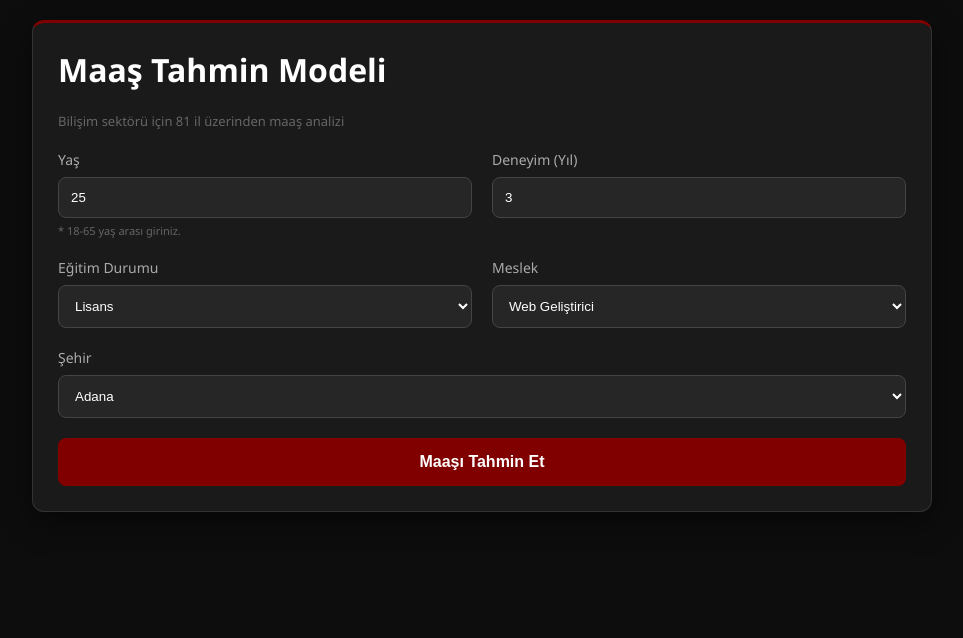
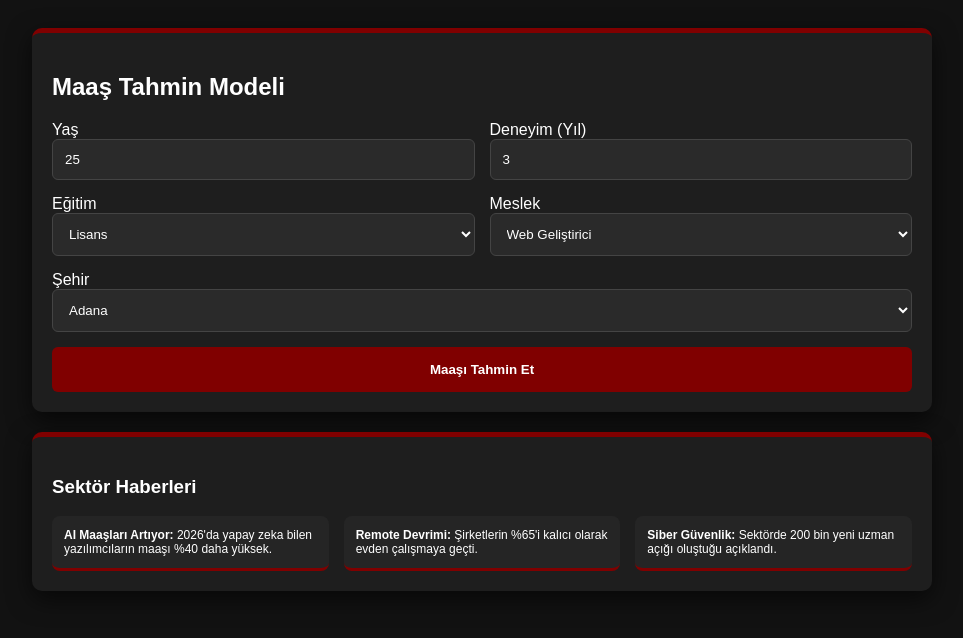
Before and after one commit to kayisdagasli-cmd/maas-tahmini-modeli, a Flask app: page / in a window 1280 px wide. Shown: the top 638 px of the page, without its empty margins (158-1121 px from the left). Run offline with Flask 3, Linux system fonts and the light colour scheme; some libraries are stand-ins or nearby versions.

Commit message:
Update index.html

```diff
--- a/templates/index.html
+++ b/templates/index.html
@@ -2,107 +2,75 @@
 <html lang="tr">
 <head>
     <meta charset="UTF-8">
-    <meta name="viewport" content="width=device-width, initial-scale=1.0">
-    <title>Maaş Tahmin Modeli</title>
+    <title>Maaş Tahmin Modeli | Kariyer Analizi</title>
+    <script src="https://cdn.jsdelivr.net/npm/countup.js@2.0.7/dist/countUp.min.js"></script>
     <style>
-        :root { --bordo: #800000; --koyu-bg: #0d0d0d; --kart-bg: #1a1a1a; }
-        body { font-family: 'Segoe UI', sans-serif; background-color: var(--koyu-bg); color: #e0e0e0; margin: 0; padding: 20px; }
+        :root { --bordo: #800000; --koyu: #121212; --kart: #1e1e1e; --text: #ffffff; }
+        body { background: var(--koyu); color: var(--text); font-family: sans-serif; padding: 20px; }
         .container { max-width: 900px; margin: auto; }
-        .card { background: var(--kart-bg); border-radius: 12px; padding: 25px; border: 1px solid #333; margin-bottom: 20px; box-shadow: 0 10px 30px rgba(0,0,0,0.5); border-top: 3px solid var(--bordo); }
-        h1, h3 { color: white; margin-top: 0; }
-        .grid { display: grid; grid-template-columns: 1fr 1fr; gap: 20px; }
-        label { display: block; margin-bottom: 8px; color: #aaa; font-size: 14px; }
-        input, select { width: 100%; padding: 12px; background: #262626; border: 1px solid #444; border-radius: 8px; color: white; box-sizing: border-box; }
-        .btn { width: 100%; padding: 15px; background: var(--bordo); color: white; border: none; border-radius: 8px; cursor: pointer; font-weight: bold; margin-top: 20px; font-size: 16px; }
-        .result-box { text-align: center; background: rgba(128, 0, 0, 0.1); border: 1px solid var(--bordo); padding: 25px; border-radius: 12px; }
-        .error-box { text-align: center; background: rgba(255, 0, 0, 0.1); border: 1px solid #ff4d4d; padding: 15px; border-radius: 12px; color: #ff4d4d; margin-top: 20px; }
-        .price { font-size: 42px; font-weight: bold; color: #ff4d4d; margin: 10px 0; }
-        .chart-wrapper { overflow-x: auto; background: #1a1a1a; padding: 20px; border-radius: 12px; border: 1px solid #333; margin-top: 15px; }
-        .bar-chart { display: flex; align-items: flex-end; height: 180px; gap: 4px; min-width: 1000px; }
-        .bar { width: 10px; background: var(--bordo); border-radius: 2px 2px 0 0; }
-        .bar-active { background: #ff4d4d; width: 14px; }
-        small { color: #666; font-size: 11px; margin-top: 5px; display: block; }
+        .card { background: var(--kart); border-radius: 10px; padding: 20px; border-top: 5px solid var(--bordo); margin-bottom: 20px; box-shadow: 0 8px 25px rgba(0,0,0,0.6); }
+        .grid { display: grid; grid-template-columns: 1fr 1fr; gap: 15px; }
+        input, select { width: 100%; padding: 12px; background: #2a2a2a; color: white; border: 1px solid #444; border-radius: 6px; box-sizing: border-box; }
+        .btn { width: 100%; padding: 15px; background: var(--bordo); color: white; border: none; font-weight: bold; cursor: pointer; border-radius: 6px; margin-top: 15px; }
+        .price { font-size: 45px; color: #ff4d4d; font-weight: bold; }
+        .bar-chart { display: flex; align-items: flex-end; height: 100px; gap: 2px; background: #000; padding: 10px; border-radius: 8px; overflow-x: auto; }
+        .bar { min-width: 8px; background: var(--bordo); height: 10px; }
+        .bar-active { background: #ff4d4d; min-width: 12px; }
+        .news-grid { display: grid; grid-template-columns: repeat(3, 1fr); gap: 15px; margin-top: 10px; }
+        .news-card { background: #252525; padding: 12px; border-radius: 8px; border-bottom: 3px solid var(--bordo); font-size: 12px; }
     </style>
 </head>
 <body>
     <div class="container">
         <div class="card">
-            <h1>Maaş Tahmin Modeli</h1>
-            <p style="color: #666; font-size: 13px; margin-bottom: 20px;">Bilişim sektörü için 81 il üzerinden maaş analizi</p>
+            <h2>Maaş Tahmin Modeli</h2>
             <form action="/predict" method="post">
                 <div class="grid">
-                    <div>
-                        <label>Yaş</label>
-                        <input type="number" name="yas" value="{{ yas if yas else 25 }}" min="18" max="65">
-                        <small>* 18-65 yaş arası giriniz.</small>
-                    </div>
-                    <div>
-                        <label>Deneyim (Yıl)</label>
-                        <input type="number" name="deneyim" value="{{ deneyim if deneyim else 3 }}" min="0">
-                    </div>
-                    <div>
-                        <label>Eğitim Durumu</label>
-                        <select name="egitim">
-                            <option>Lise</option>
-                            <option selected>Lisans</option>
-                            <option>Yüksek Lisans</option>
-                            <option>Doktora</option>
-                        </select>
-                    </div>
-                    <div>
-                        <label>Meslek</label>
-                        <select name="meslek">
-                            <option>Web Geliştirici</option>
-                            <option>Mobil Yazılımcı</option>
-                            <option>Sistem Mühendisi</option>
-                            <option>Veri Analisti</option>
-                            <option>Oyun Geliştirici</option>
-                            <option>Siber Güvenlik Uzmanı</option>
-                            <option>Yapay Zeka Uzmanı</option>
-                            <option>Veritabanı Yöneticisi</option>
-                            <option>DevOps Uzmanı</option>
-                            <option>Yazılım Mimarı</option>
-                        </select>
-                    </div>
+                    <div><label>Yaş</label><input type="number" name="yas" value="{{ yas if yas else 25 }}"></div>
+                    <div><label>Deneyim (Yıl)</label><input type="number" name="deneyim" value="{{ deneyim if deneyim else 3 }}"></div>
+                    <div><label>Eğitim</label><select name="egitim"><option>Lise</option><option selected>Lisans</option><option>Yüksek Lisans</option></select></div>
+                    <div><label>Meslek</label><select name="meslek"><option selected>Web Geliştirici</option><option>Siber Güvenlik Uzmanı</option><option>Yazılım Mimarı</option><option>Yapay Zeka Uzmanı</option></select></div>
                 </div>
-                <div style="margin-top: 20px;">
-                    <label>Şehir</label>
-                    <select name="sehir">
-                        {% for sehir in sehirler %}
-                        <option value="{{ sehir }}" {% if sehir == secilen_sehir %}selected{% endif %}>{{ sehir }}</option>
-                        {% endfor %}
-                    </select>
-                </div>
+                <div style="margin-top:15px;"><label>Şehir</label><select name="sehir">{% for s in sehirler %}<option {% if s == secilen_sehir %}selected{% endif %}>{{ s }}</option>{% endfor %}</select></div>
                 <button type="submit" class="btn">Maaşı Tahmin Et</button>
             </form>
         </div>
 
-        {% if hata %}
-        <div class="error-box">
-            <strong>Dikkat:</strong> {{ hata }}
+        {% if hata %}<div class="card" style="border-color: #ff4d4d; color: #ff4d4d; text-align: center;">{{ hata }}</div>{% endif %}
+
+        {% if tahmin %}
+        <div class="card" style="text-align: center;">
+            <h3>Analiz & Kıyaslama</h3>
+            <div class="price" id="target">0</div>
+            <p>Asgari ücretin <strong>{{ oran }}</strong> katı maaş alıyorsunuz.</p>
+            <div style="background:#111; padding: 15px; border-radius: 8px; text-align: left;">
+                <p>📍 Şehir Analizi: <strong>{{ secilen_sehir }}</strong> yaşam maliyeti hesaplandı.</p>
+                <p>📊 Geçim Endeksi: <strong>72/100 (İyi)</strong></p>
+            </div>
+        </div>
+
+        <div class="card">
+            <h3>81 İl Maaş Karşılaştırması</h3>
+            <div class="bar-chart">
+                {% for s in sehirler %}<div class="bar {% if s == secilen_sehir %}bar-active{% endif %}" title="{{ s }}"></div>{% endfor %}
+            </div>
         </div>
         {% endif %}
 
-        {% if tahmin %}
-        <div class="card result-box">
-            <h3 style="margin:0; color:#aaa;">Tahmini Aylık Maaş</h3>
-            <div class="price">{{ tahmin }} TL</div>
-            <p style="font-size: 11px; color: #555;">Çoklu Lineer Regresyon modeli tahminidir.</p>
-        </div>
-
         <div class="card">
-            <h3>81 İlin Maaş Karşılaştırması</h3>
-            <div class="chart-wrapper">
-                <div class="bar-chart">
-                    {% for sehir in sehirler %}
-                    <div class="bar {% if sehir == secilen_sehir %}bar-active{% endif %}"
-                         style="height: {{ 60 + (loop.index % 20) * 6 }}px;">
-                    </div>
-                    {% endfor %}
-                </div>
+            <h3>Sektör Haberleri</h3>
+            <div class="news-grid">
+                <div class="news-card"><strong>AI Maaşları Artıyor:</strong> 2026'da yapay zeka bilen yazılımcıların maaşı %40 daha yüksek.</div>
+                <div class="news-card"><strong>Remote Devrimi:</strong> Şirketlerin %65'i kalıcı olarak evden çalışmaya geçti.</div>
+                <div class="news-card"><strong>Siber Güvenlik:</strong> Sektörde 200 bin yeni uzman açığı oluştuğu açıklandı.</div>
             </div>
         </div>
+    </div>
+    <script>
+        {% if tahmin %}
+        const num = parseInt("{{ tahmin }}".replace('.', ''));
+        new CountUp('target', num, { separator: '.', decimal: ',' }).start();
         {% endif %}
-    </div>
+    </script>
 </body>
 </html>
```
